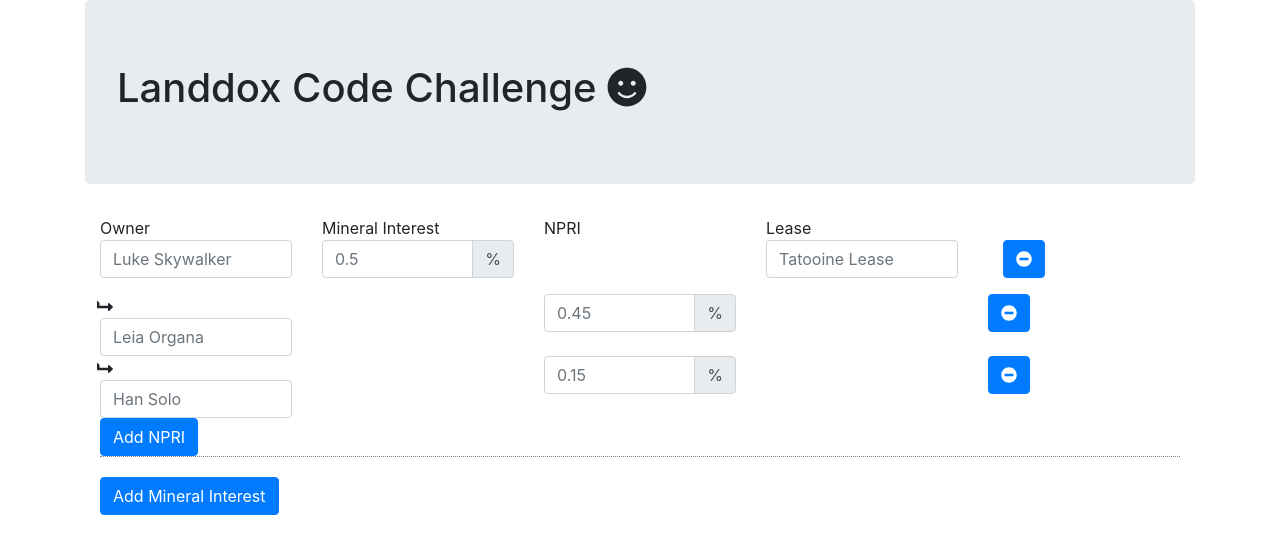
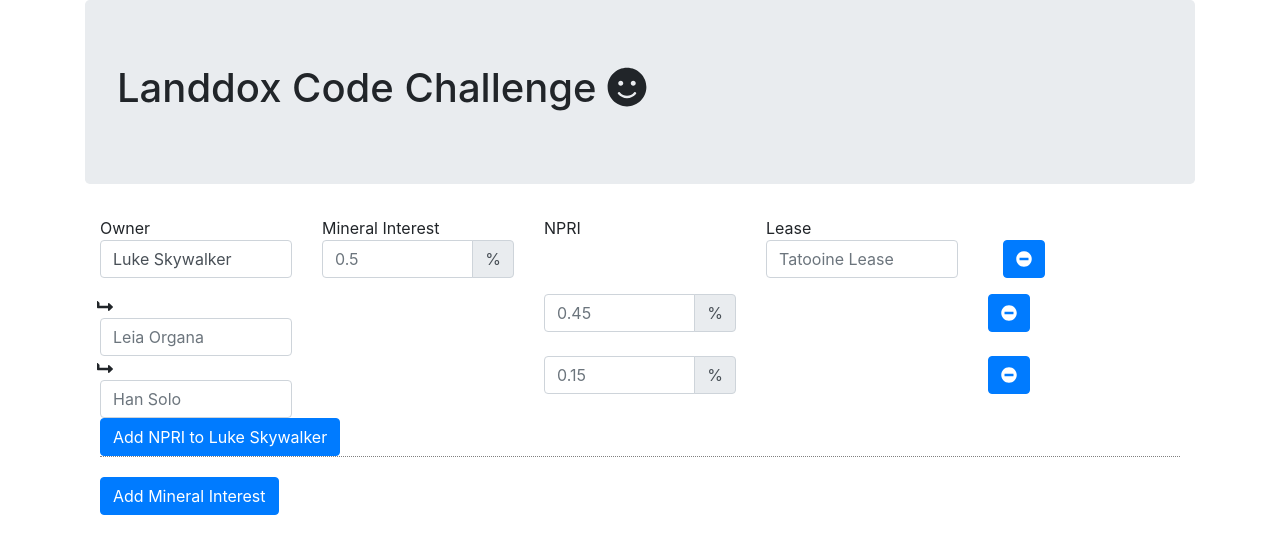
Before and after one commit to violetcrumble/react-code-challenge, a React (Create React App) app: page / in a window 1280 px wide. Shown: the top 554 px of the page. Built offline with nearby package versions, Linux system fonts and the light colour scheme.

Commit message:
reorganize it

```diff
--- a/src/App.js
+++ b/src/App.js
@@ -1,4 +1,4 @@
-import React, { useState } from 'react';
+import React from 'react';
 import { Col, Container, Jumbotron, Row } from 'react-bootstrap';
 import uuidv4 from 'uuid/v4';
 
@@ -8,8 +8,7 @@ import './App.css';
 import EditTractOwnership from './EditTractOwnership';
 import Icon from './Icon';
 
-function App() {
-  const [tracts, setTracts] = useState([
+const tractOwnerships = [
   {
     id: uuidv4(),
     owner: 'Luke Skywalker',
@@ -28,33 +27,9 @@ function App() {
       },
     ],
   },
-  ]);
+];
 
-  const addMI = (id, owner, interest, lease, npris) => {
-    setTracts([...tracts, ...[{ id, owner, interest, lease, npris }]]);
-  };
-
-  const removeMI = id => {
-    setTracts(tracts.filter(item => item.id !== id));
-  };
-
-  const addNPRI = (id, npris) => {
-    let tractsCopy = Object.assign({}, tracts);
-    let newNPRIs = Object.assign({}, npris);
-    Object.values(tractsCopy)
-      .filter(item => item.id === id)[0]
-      .npris.push(newNPRIs);
-    setTracts([...tracts, tractsCopy]);
-  };
-
-  const removeNPRI = id => {
-    let tractsCopy = Object.assign({}, tracts);
-    Object.values(tractsCopy)
-      .filter(item => item.id === id)[0]
-      .npris.pop();
-    setTracts([...tracts, tractsCopy]);
-  };
-
+function App() {
   return (
     <Container>
       <Row>
@@ -68,13 +43,7 @@ function App() {
       </Row>
       <Row>
         <Col>
-          <EditTractOwnership
-            value={tracts}
-            addMI={addMI}
-            removeMI={removeMI}
-            addNPRI={addNPRI}
-            removeNPRI={removeNPRI}
-          />
+          <EditTractOwnership value={tractOwnerships} />
         </Col>
       </Row>
     </Container>
--- a/src/EditTractOwnership/index.js
+++ b/src/EditTractOwnership/index.js
@@ -8,22 +8,41 @@ import Card from 'react-bootstrap/Card';
 
 import MineralInterestItem from './mineralinterestitem.js';
 
-const EditTractOwnership = ({
-  value = [],
-  onChange = () => {},
-  addMI,
-  removeMI,
-  addNPRI,
-  removeNPRI,
-}) => {
+const EditTractOwnership = ({ value = [], onChange = () => {} }) => {
   const [
     isAddNewMineralInterestShowing,
     setIsAddNewMineralInterestShowing,
   ] = useState(false);
 
-  useEffect(() => {
-    onChange(value);
+  const [tracts, setTracts] = useState(value);
+
+  useEffect(tracts => {
+    onChange(tracts);
   });
+
+  const addMI = (id, owner, interest, lease, npris) => {
+    setTracts([...tracts, ...[{ id, owner, interest, lease, npris }]]);
+  };
+
+  const removeMI = id => {
+    setTracts(tracts.filter(item => item.id !== id));
+  };
+
+  const addNPRI = (id, npris) => {
+    let tractsCopy = tracts;
+
+    tractsCopy.filter(item => item.id === id)[0].npris.push(npris);
+
+    setTracts(...[tractsCopy]);
+  };
+
+  const removeNPRI = id => {
+    let tractsCopy = Object.assign({}, tracts);
+    Object.values(tractsCopy)
+      .filter(item => item.id === id)[0]
+      .npris.pop();
+    setTracts([...tracts, tractsCopy]);
+  };
 
   return (
     <Container className="mineral-interests-listing">
@@ -35,8 +54,8 @@ const EditTractOwnership = ({
         <Col>&nbsp;</Col>
       </Row>
 
-      {value.length > 0 ? (
-        value.map(tract => (
+      {tracts.length > 0 ? (
+        tracts.map(tract => (
           <Fragment key={tract.id}>
             <MineralInterestItem
               tract={tract}
--- a/src/EditTractOwnership/mineralinterestitem.js
+++ b/src/EditTractOwnership/mineralinterestitem.js
@@ -39,9 +39,12 @@ const MineralInterestItem = ({
             <Form.Control
               placeholder={tract && tract.owner ? tract.owner : 'owner'}
               name="owner"
-              value={ownerFieldVal}
+              value={tract && tract.owner ? tract.owner : ownerFieldVal}
               onChange={e => setOwnerFieldVal(e.target.value)}
               className="mineral-interest-owner"
+              data-testid={
+                tract && tract.id ? `mineralInterest-${tract.id}.owner` : null
+              }
             />
           </Form.Group>
         </Col>
@@ -56,6 +59,11 @@ const MineralInterestItem = ({
                 value={interestFieldVal}
                 onChange={e => setInterestFieldVal(e.target.value)}
                 className="mineral-interest-interest"
+                data-testid={
+                  tract && tract.id
+                    ? `mineralInterest-${tract.id}.interest`
+                    : null
+                }
               />
               <InputGroup.Append>
                 <InputGroup.Text>%</InputGroup.Text>
@@ -72,6 +80,9 @@ const MineralInterestItem = ({
               value={leaseFieldVal}
               onChange={e => setLeaseFieldVal(e.target.value)}
               className="mineral-interest-lease"
+              data-testid={
+                tract && tract.id ? `mineralInterest-${tract.id}.lease` : null
+              }
             />
           </Form.Group>
         </Col>
@@ -147,7 +158,7 @@ const MineralInterestItem = ({
             </Card>
           ) : (
             <Button onClick={() => setIsAddNewNPRIShowing(true)}>
-              Add NPRI
+              Add NPRI to {tract.owner}
             </Button>
           )}
         </Fragment>
--- a/src/EditTractOwnership/npriitem.js
+++ b/src/EditTractOwnership/npriitem.js
@@ -66,12 +66,12 @@ const NPRIItem = ({
         </Col>
 
         {status === 'new' ? (
-          <Row>
+          <Row key={`npri${tract.id}`}>
             <Col md={{ span: 1, offset: 9 }}>
               <Button
                 variant="success"
                 onClick={() => {
-                  addNPRI(tract.id, tract.owner, tract.interest, tract.lease, {
+                  addNPRI(tract.id, {
                     id: uuidv4(),
                     owner: npriOwnerFieldVal,
                     interest: npriInterestFieldVal,
```
Also changed, not shown: 1 other file (tests, documents, lock files or other folders). Lines whose indentation alone changed are shown as unchanged.
